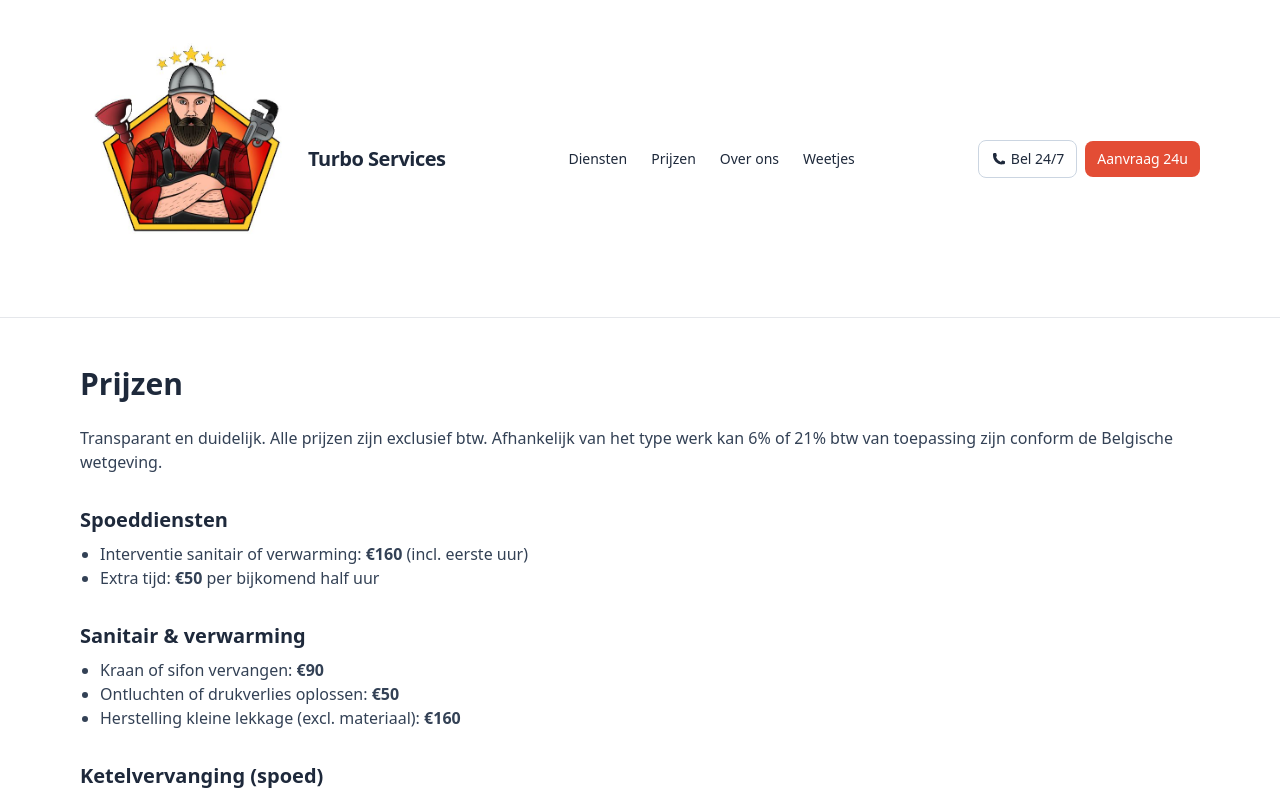
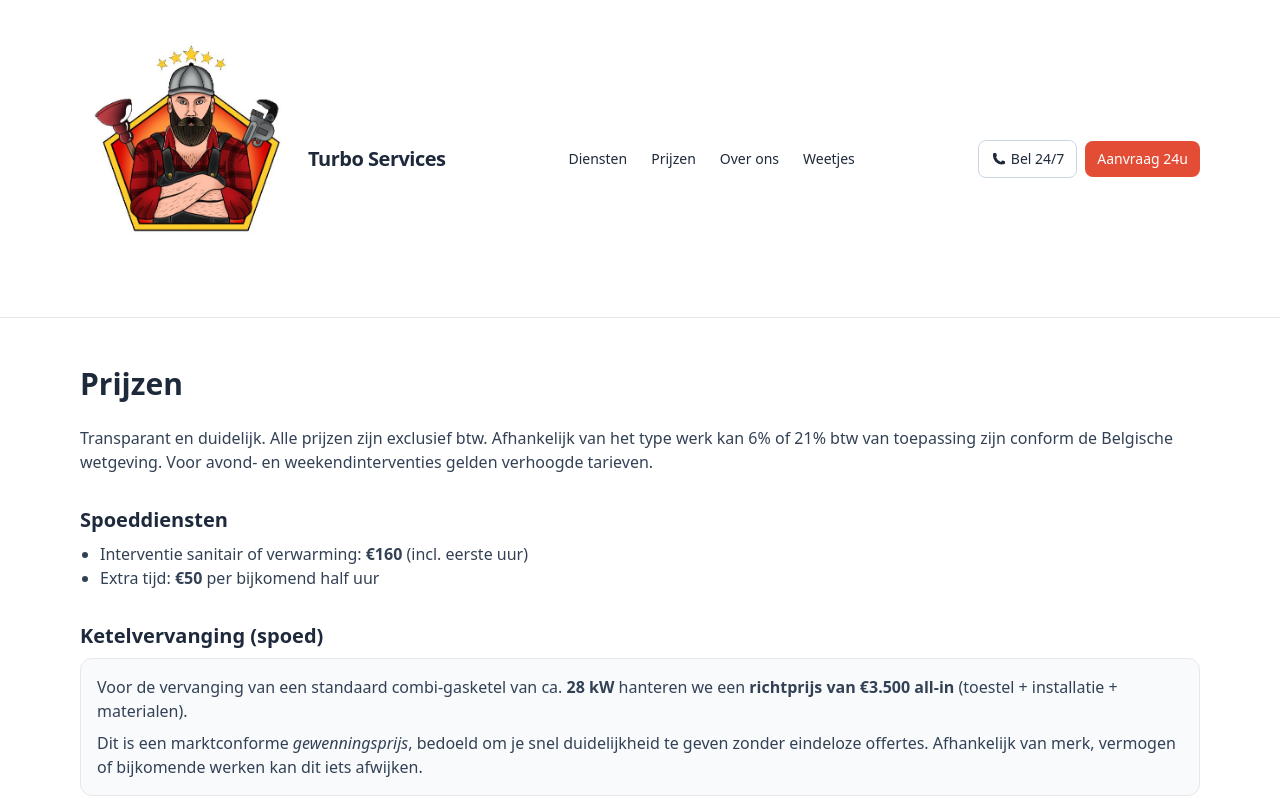
Before and after one commit to Turbo-89/turboservices, a Next.js app: page /prijzen in a window 1280 px wide. Shown: the top 798 px of the page. Built offline with nearby package versions, Linux system fonts and the light colour scheme.

Commit message:
Update page.tsx

```diff
--- a/app/prijzen/page.tsx
+++ b/app/prijzen/page.tsx
@@ -4,6 +4,7 @@ export default function Prijzen() {
       <h1 className="mb-6 text-3xl font-bold">Prijzen</h1>
       <p className="mb-8 text-slate-700">
         Transparant en duidelijk. Alle prijzen zijn exclusief btw. Afhankelijk van het type werk kan 6% of 21% btw van toepassing zijn conform de Belgische wetgeving.
+        Voor avond- en weekendinterventies gelden verhoogde tarieven.
       </p>
 
       <div className="space-y-8">
@@ -13,16 +14,6 @@ export default function Prijzen() {
           <ul className="mt-2 list-disc pl-5 text-slate-700">
             <li>Interventie sanitair of verwarming: <strong>€160</strong> (incl. eerste uur)</li>
             <li>Extra tijd: <strong>€50</strong> per bijkomend half uur</li>
-          </ul>
-        </div>
-
-        {/* Herstellingen & plaatsing */}
-        <div>
-          <h2 className="text-xl font-semibold">Sanitair & verwarming</h2>
-          <ul className="mt-2 list-disc pl-5 text-slate-700">
-            <li>Kraan of sifon vervangen: <strong>€90</strong></li>
-            <li>Ontluchten of drukverlies oplossen: <strong>€50</strong></li>
-            <li>Herstelling kleine lekkage (excl. materiaal): <strong>€160</strong></li>
           </ul>
         </div>
 
```
